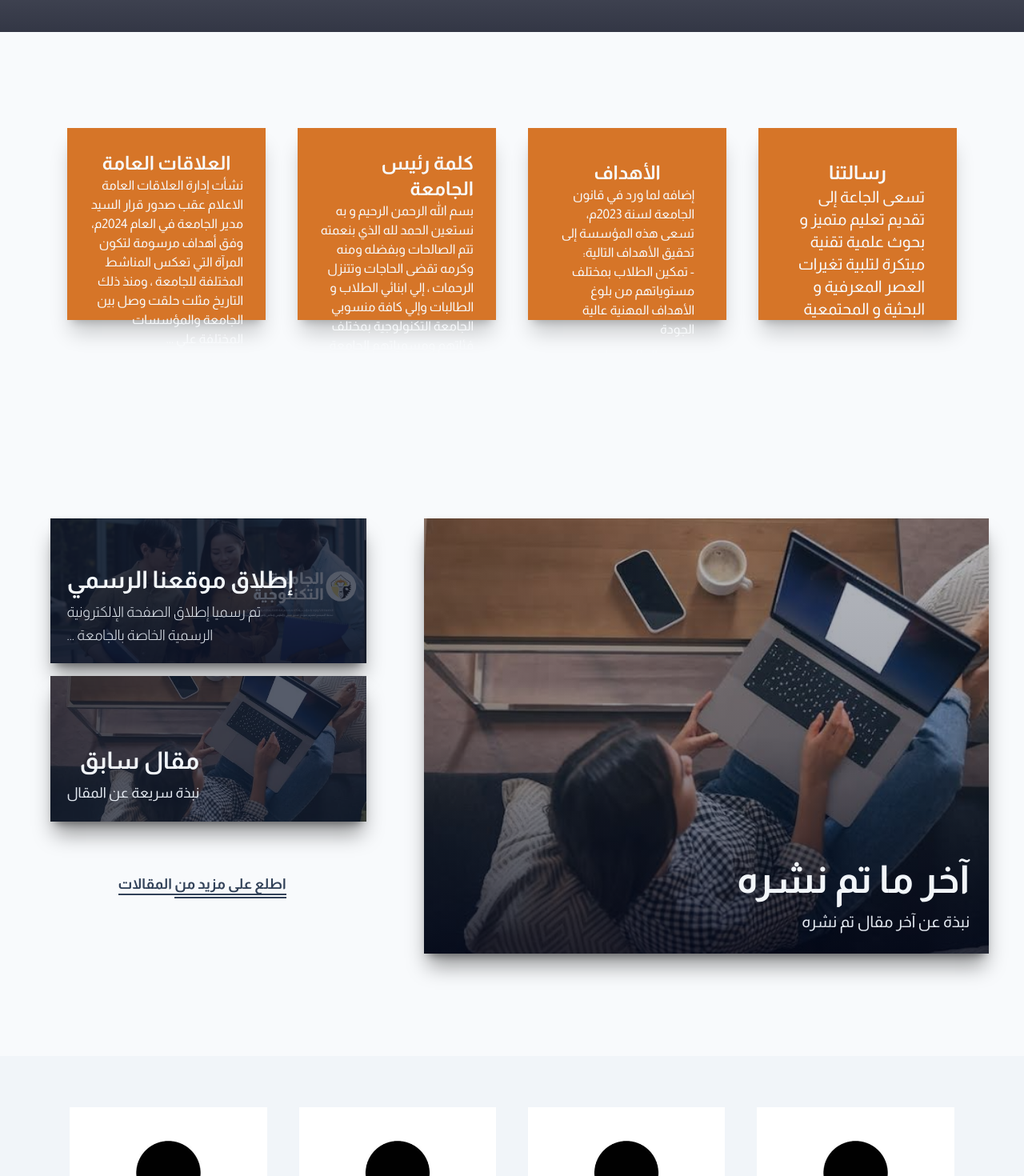
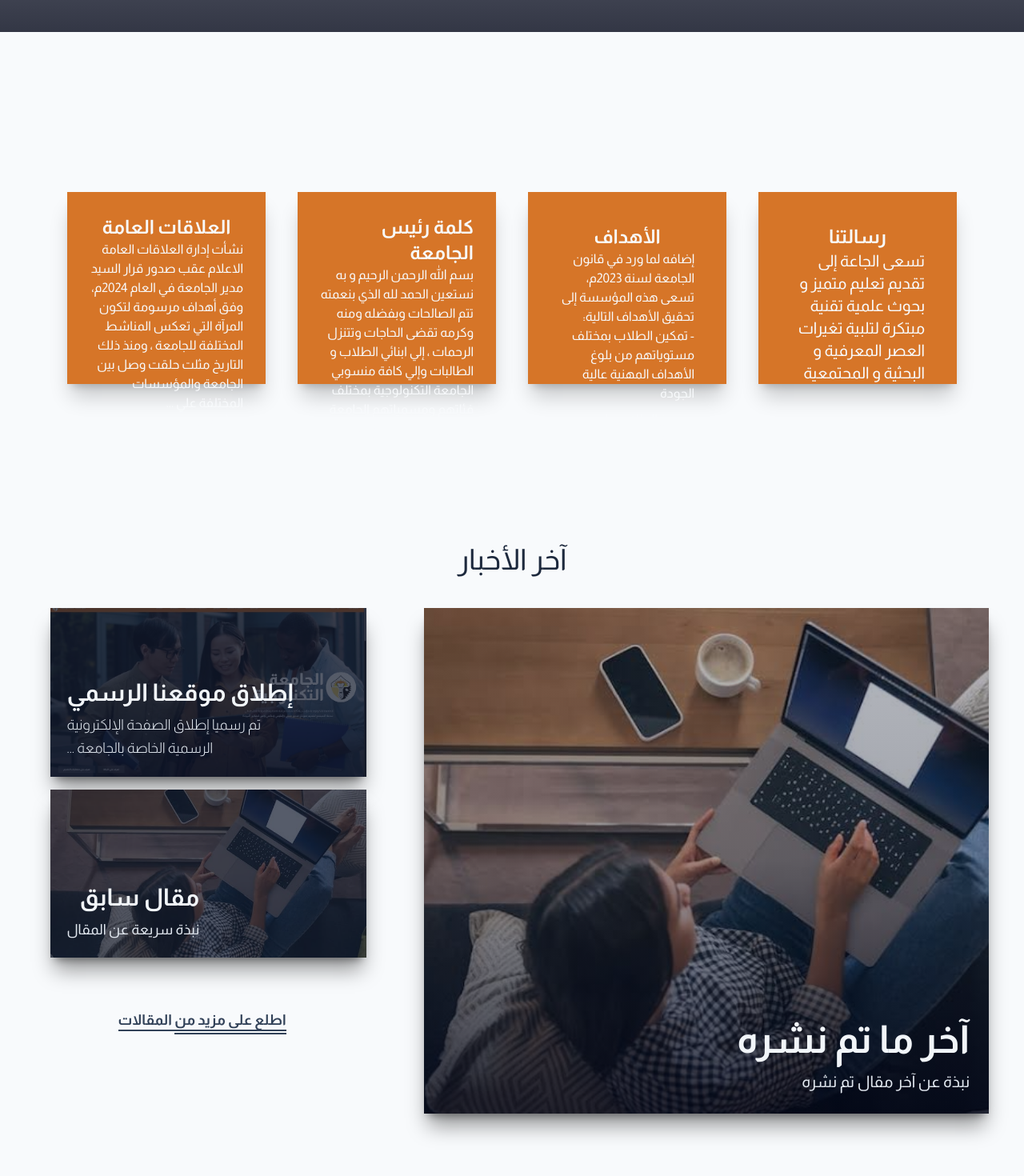
Before and after one commit to A1iHassan/University-platform, a React (Vite) app in the folder frontend/: page / in a window 1280 px wide. Shown: the part 760-2230 px from the top of the page at 80% size. Built offline with nearby package versions, Linux system fonts and the light colour scheme; grey boxes are pictures that could not be loaded; a web font is replaced by a local one.

Commit message:
created /about tab

```diff
--- a/frontend/src/main.tsx
+++ b/frontend/src/main.tsx
@@ -5,6 +5,7 @@ import './index.css'
 import LoginPage from './pages/loginPage'
 import { loginAction } from './actions/loginAction'
 import HomePage from './pages/homePage'
+import AboutUs from './pages/about'
 
 const router = createBrowserRouter([
 	{
@@ -16,6 +17,10 @@ const router = createBrowserRouter([
 		element: <LoginPage />,
 		action: loginAction,
 	},
+	{
+		path: "/about",
+		element: <AboutUs />,
+	},
 ])
 
 createRoot(document.getElementById('root')!).render(
--- /dev/null
+++ b/frontend/src/pages/about.tsx
@@ -0,0 +1,5 @@
+const AboutUs = () => {
+	return <>About Page</>
+}
+
+export default AboutUs;
--- a/frontend/src/pages/homePage.tsx
+++ b/frontend/src/pages/homePage.tsx
@@ -1,4 +1,5 @@
 import { useState } from 'react'
+import { Link } from 'react-router';
 import { ChevronLeftIcon, GlobeAltIcon, PhoneIcon, EnvelopeIcon, MapPinIcon, ArrowLongLeftIcon } from '@heroicons/react/24/outline'
 
 const MOCK_LOCATIONS = {
@@ -24,7 +25,7 @@ const HomePage = () => {
             اللغة
           </div>
 	  </li>
-          <li className={`transition-all duration-500 opacity-100 translate-y-0`}><a href="#about" className="inline-block px-5 py-4 text-sm font-semibold text-slate-50 transition-colors duration-200 hover:text-slate-900 border-b-2 border-transparent hover:border-slate-800">من نحن</a></li>
+          <li className={`transition-all duration-500 opacity-100 translate-y-0`}><Link to={{pathname: "/about"}} className="inline-block px-5 py-4 text-sm font-semibold text-slate-50 transition-colors duration-200 hover:text-slate-900 border-b-2 border-transparent hover:border-slate-800">من نحن</Link></li>
           <li className={`transition-all duration-500 opacity-100 translate-y-0`}><a href="#admission" className="inline-block px-5 py-4 text-sm font-semibold text-slate-50 transition-colors duration-200 hover:text-slate-900 border-b-2 border-transparent hover:border-slate-800">القبول و التقديم</a></li>
           <li className={`transition-all duration-500 opacity-100 translate-y-0`}><a href="#academics" className="inline-block px-5 py-4 text-sm font-semibold text-slate-50 transition-colors duration-200 hover:text-slate-900 border-b-2 border-transparent hover:border-slate-800">البرامج</a></li>
           <li className={`transition-all duration-500 opacity-100 translate-y-0`}><a href="#publications" className="inline-block px-5 py-4 text-sm font-semibold text-slate-50 transition-colors duration-200 hover:text-slate-900 border-b-2 border-transparent hover:border-slate-800">المنشورات الأكاديمية</a></li>
@@ -64,7 +65,8 @@ const HomePage = () => {
         </div>
       </section>
 
-      <section className='w-full h-[60svh] flex items-center justify-center gap-10 px-5 cursor-pointer'>
+      {/* cards */}
+      <section className='w-full h-[60svh] flex items-center justify-center gap-10 px-5 cursor-pointer mt-20'>
         <article className='hover:bg-slate-50 hover:text-[#d67528ff] transition-all duration-200 flex flex-col items-center max-w-1/5 bg-[#d67528ff] text-slate-50 p-10 shadow-xl/20 justify-between p-3 h-1/2'>
 	  <h3 className='text-2xl font-bold'>رسالتنا</h3>
 	  <p className='text-xl'>
@@ -106,7 +108,8 @@ const HomePage = () => {
       </section>
 
       {/* Latest News Section */}
-      <section className="mx-auto grid h-screen w-full gap-8 px-6 py-32 md:grid-cols-5">
+      <h2 className='text-4xl text-center mt-20'>آخر الأخبار</h2>
+      <section className="mx-auto grid h-screen w-full gap-8 px-6 pb-32 pt-10 md:grid-cols-5">
         <article className="group relative col-span-3 overflow-hidden shadow-xl/40 bg-white mr-5 cursor-pointer">
           {/* Latest published news report */}
           <div className="overflow-hidden h-full relative z-10">
```
Also changed, not shown: frontend/src/components/footer.tsx (added), frontend/src/components/navBar.tsx (added).
